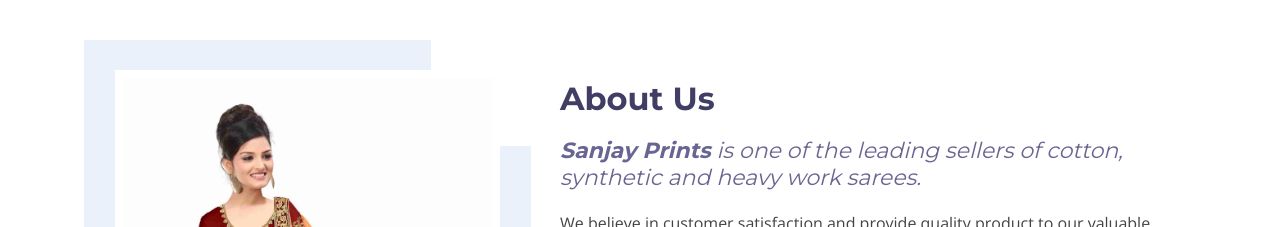
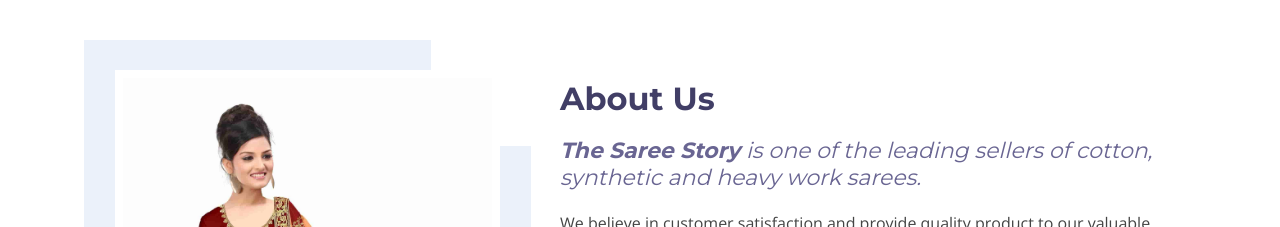
Before and after one commit to rajparakh92/MyShop, a plain HTML site: page index.html in a window 1280 px wide. Shown: the part 840-1067 px from the top of the page. Drawn offline with nearby package versions, Linux system fonts and the light colour scheme; files whose address does not match are found by name.

Commit message:
Changed Label to TSS

```diff
--- a/index.html
+++ b/index.html
@@ -3,7 +3,7 @@
 
 <head>
   <meta charset="utf-8">
-  <title>Sanjay Prints</title>
+  <title>The Saree Story</title>
   <meta content="width=device-width, initial-scale=1.0" name="viewport">
   <meta content="" name="keywords">
   <meta content="" name="description">
@@ -60,7 +60,7 @@
 
       <div class="logo float-left">
         <!-- Uncomment below if you prefer to use an image logo -->
-        <!-- <h1 class="text-light"><a href="#intro" class="scrollto"><span>Sanjay Prints</span></a></h1> -->
+        <!-- <h1 class="text-light"><a href="#intro" class="scrollto"><span>The Saree Story</span></a></h1> -->
         <a href="#header" class="scrollto"><img src="img/logo.jpg" alt="" class="img-fluid"></a>
       </div>
 
@@ -110,7 +110,7 @@
           <div class="col-lg-7 col-md-6">
             <div class="about-content">
               <h2>About Us</h2>
-              <h3><b>Sanjay Prints</b> is one of the leading sellers of cotton, synthetic and heavy work sarees.</h3>
+              <h3><b>The Saree Story</b> is one of the leading sellers of cotton, synthetic and heavy work sarees.</h3>
               <p>We believe in customer satisfaction and provide quality product to our valuable customers.</p>
               <p>We are serving textile industry since 1990, having a lot of satisfied customers with a wonderful
                 experience. We deal in dynamic range of product with variety of products and colour range for very low
@@ -351,7 +351,7 @@
 
     <div class="container">
       <div class="copyright">
-        &copy; Copyright <strong>Sanjay Prints</strong>. All Rights Reserved
+        &copy; Copyright <strong>THE SAREE STORY</strong>. All Rights Reserved
       </div>
     </div>
   </footer><!-- #footer -->
```
